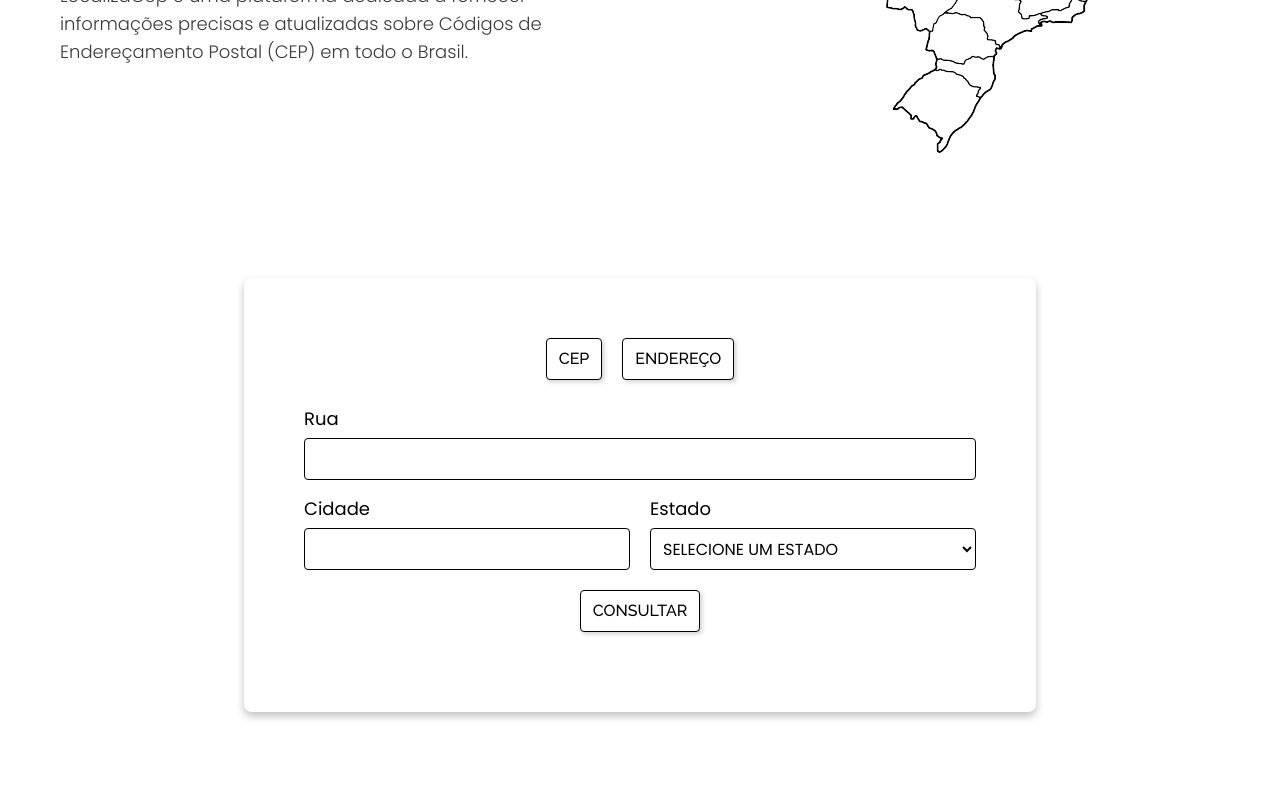
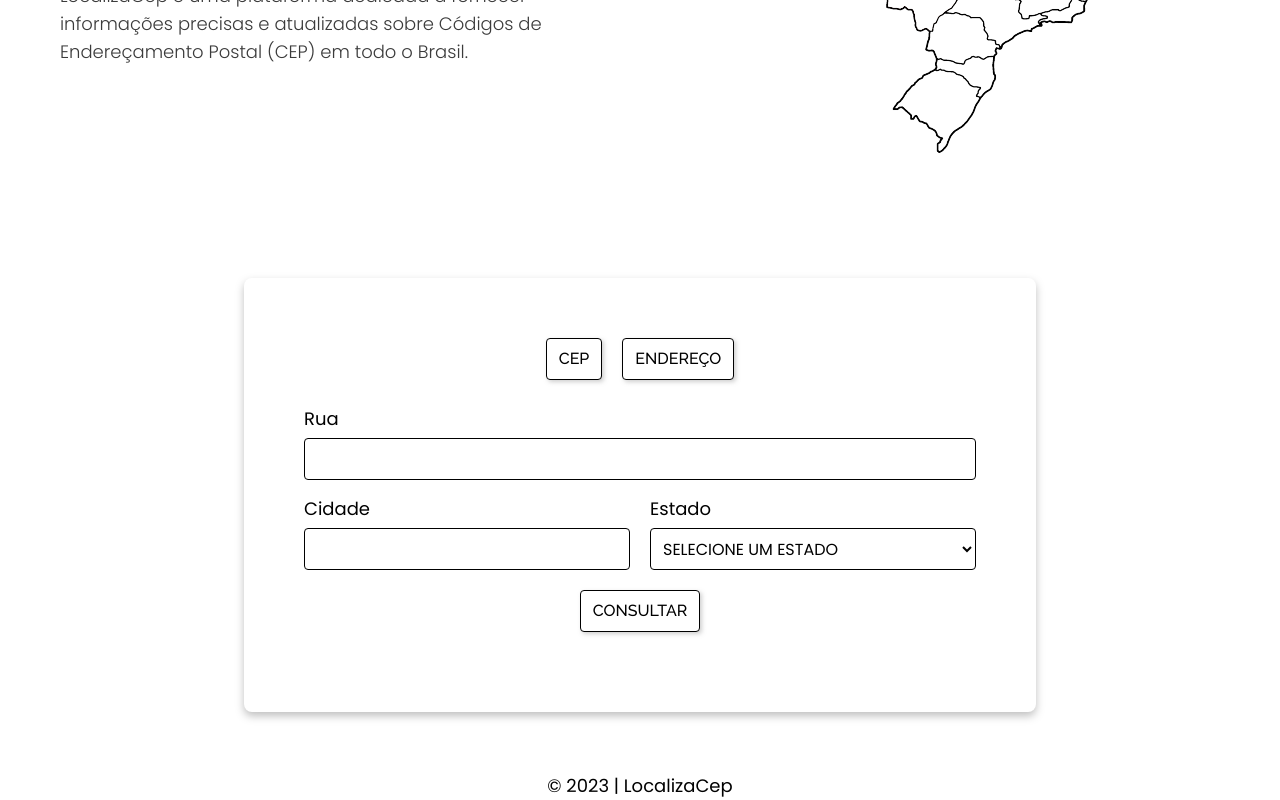
Before and after one commit to PeraltaZz/localizacep, a React (Vite) app: page / in a window 1280 px wide. Shown: the part 492-1292 px from the top of the page. Before the commit the page ends 1264 px from the top, so only its background shows below. Built offline with nearby package versions, Linux system fonts and the light colour scheme.

Commit message:
add: Footer component

```diff
--- a/src/App.jsx
+++ b/src/App.jsx
@@ -2,6 +2,7 @@ import React from "react";
 import Header from "./components/Header";
 import Introduction from "./components/Introduction";
 import Forms from "./components/Forms";
+import Footer from "./components/Footer";
 
 const App = () => {
   return (
@@ -9,6 +10,7 @@ const App = () => {
       <Header />
       <Introduction/>
       <Forms/>
+      <Footer/>
     </>
   );
 };
--- /dev/null
+++ b/src/components/Footer.jsx
@@ -0,0 +1,12 @@
+import React from "react";
+
+
+const Footer = () => {
+  return (
+    <footer className="footer-bg d-flex ">
+        <p className="text-m">© 2023 | LocalizaCep</p>
+    </footer>
+  );
+};
+
+export default Footer;
```
